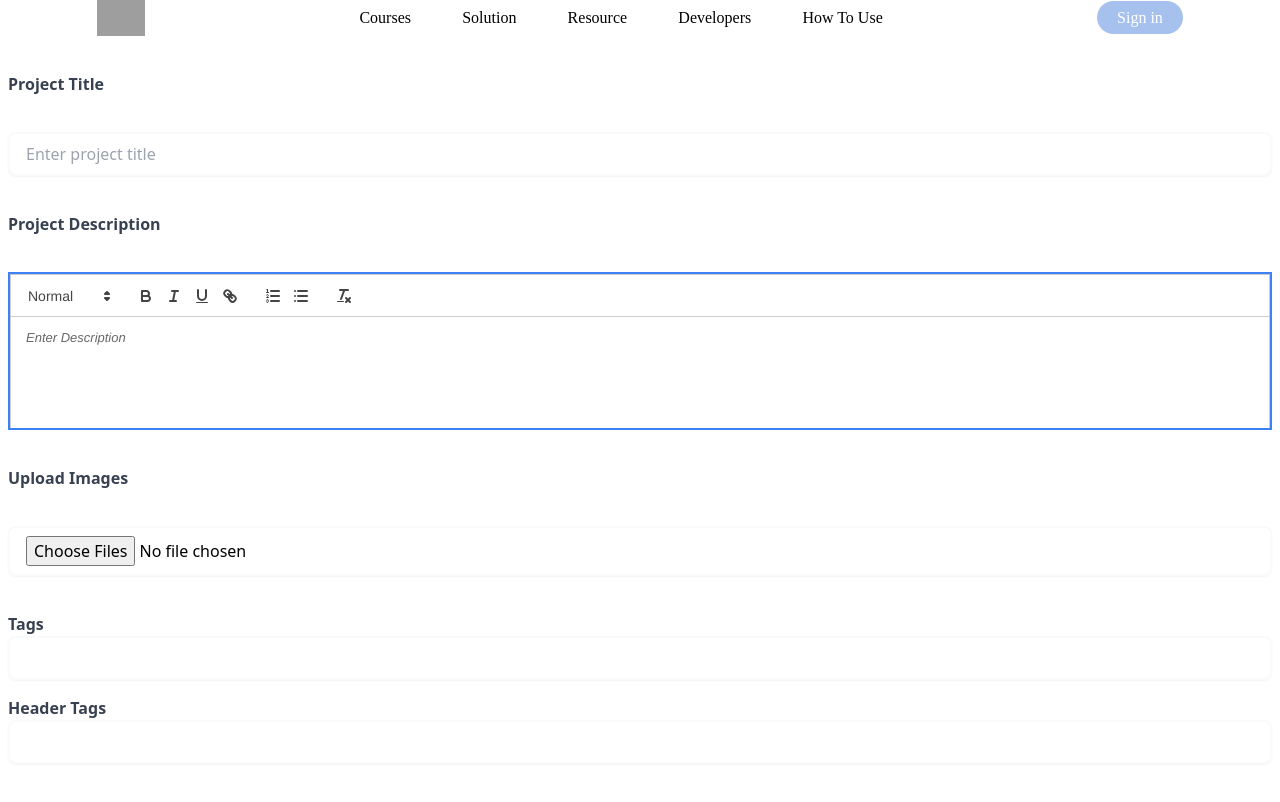
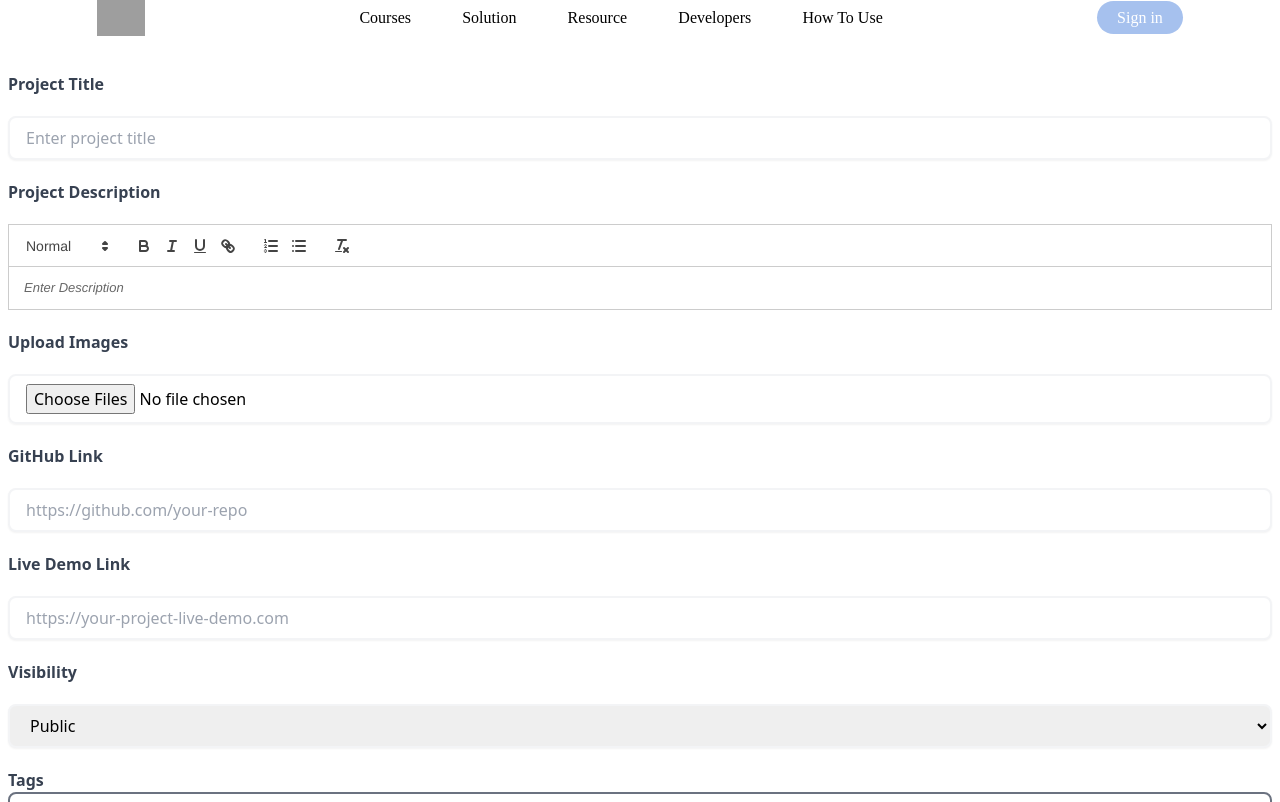
Before and after one commit to IhebGarsii/E-learn-platform, a React (Vite) app in the folder frontend/: page /addProject in a window 1280 px wide. Shown: the top 802 px of the page. Built offline with nearby package versions, Linux system fonts and the light colour scheme; grey boxes are pictures that could not be loaded.

Commit message:
design the project detail window

```diff
--- a/frontend/src/components/tagInput/TagInput.tsx
+++ b/frontend/src/components/tagInput/TagInput.tsx
@@ -41,7 +41,7 @@ function TagInput({ tags, onChange }: TagInputProps) {
   };
 
   return (
-    <div className="p-2 flex gap-2 flex-wrap  border border-gray-50 px-4 py-2 rounded-lg shadow-sm border-2 border-blue-500 focus:ring-1 focus:ring-blue-500 placeholder-gray-400">
+    <div className="p-2 flex gap-2 flex-wrap  border-gray-500 px-4 py-2 rounded-lg shadow-sm border-2 border-blue-500 focus:ring-1 focus:ring-blue-500 placeholder-gray-400">
       {tags.map(({ id, text }) => (
         <div key={id} className="p-2 border gap-2 flex items-center">
           <span>{text}</span>
--- a/frontend/src/pages/InstructorDashboard/AddProject.tsx
+++ b/frontend/src/pages/InstructorDashboard/AddProject.tsx
@@ -54,7 +54,7 @@ function AddProject() {
 
   return (
     <form
-      className="mt-16 h-screen flex flex-col p-2 gap-9"
+      className="mt-16 h-ful flex flex-col p-2 gap-5"
       onSubmit={handleSubmit(createProject)}
     >
       {/* Title Field */}
@@ -66,22 +66,23 @@ function AddProject() {
         {...register("title")}
         type="text"
         placeholder="Enter project title"
-        className="border border-gray-50 px-4 py-2 rounded-lg shadow-sm border-2 border-blue-500 focus:ring-1 focus:ring-blue-500 placeholder-gray-400"
+        className="border border-gray-100 px-4 py-2 rounded-lg shadow-sm border-2 border-blue-500 focus:ring-1 focus:ring-blue-500 placeholder-gray-400"
       />
 
       {/* Description Field */}
       <label htmlFor="description" className="font-semibold text-gray-700">
         Project Description
       </label>
+      <div>
         <ReactQuill
           id="description"
-        className="h-[50%] border-2 border-blue-500 overflow-hidden"
+          className=" h-ful" // Set height here
           theme="snow"
           placeholder="Enter Description"
           value={descValue}
           onChange={setDescValue}
         />
-
+      </div>
       {/* Image Upload */}
       <label htmlFor="images" className="font-semibold text-gray-700">
         Upload Images
@@ -91,8 +92,45 @@ function AddProject() {
         {...register("images")}
         multiple
         type="file"
-        className="border border-gray-50 px-4 py-2 rounded-lg shadow-sm border-2 border-blue-500 focus:ring-1 focus:ring-blue-500 placeholder-gray-400"
+        className="border border-gray-100 px-4 py-2 rounded-lg shadow-sm border-2 border-blue-500 focus:ring-1 focus:ring-blue-500 placeholder-gray-400"
       />
+
+      {/* GitHub Link */}
+      <label htmlFor="githubLink" className="font-semibold text-gray-700">
+        GitHub Link
+      </label>
+      <input
+        id="githubLink"
+        {...register("githubLink")}
+        type="url"
+        placeholder="https://github.com/your-repo"
+        className="border border-gray-100 px-4 py-2 rounded-lg shadow-sm border-2 border-blue-500 focus:ring-1 focus:ring-blue-500 placeholder-gray-400"
+      />
+
+      {/* Live Demo Link */}
+      <label htmlFor="liveDemoLink" className="font-semibold text-gray-700">
+        Live Demo Link
+      </label>
+      <input
+        id="liveDemoLink"
+        {...register("liveDemoLink")}
+        type="url"
+        placeholder="https://your-project-live-demo.com"
+        className="border border-gray-100 px-4 py-2 rounded-lg shadow-sm border-2 border-blue-500 focus:ring-1 focus:ring-blue-500 placeholder-gray-400"
+      />
+
+      {/* Visibility */}
+      <label htmlFor="visibility" className="font-semibold text-gray-700">
+        Visibility
+      </label>
+      <select
+        id="visibility"
+        {...register("visibility")}
+        className="border border-gray-100 px-4 py-2 rounded-lg shadow-sm border-2 border-blue-500 focus:ring-1 focus:ring-blue-500 placeholder-gray-400"
+      >
+        <option value="public">Public</option>
+        <option value="private">Private</option>
+      </select>
 
       {/* Tags */}
       <nav className="flex flex-col">
--- a/frontend/src/types/instructor.ts
+++ b/frontend/src/types/instructor.ts
@@ -22,6 +22,6 @@ export type instructor = {
   skills: string[];
   degree: string;
   certifications: certification;
-  followers: number[];
-  following: number[];
+  followers: string[];
+  following: string[];
 };
--- a/frontend/src/types/project.ts
+++ b/frontend/src/types/project.ts
@@ -5,4 +5,7 @@ export type project = {
   tags: string[];
   headTags: string[];
   title: string;
+  liveDemoLink: string;
+  visibility: string;
+  githubLink: string;
 };
```
Lines whose indentation alone changed are shown as unchanged.
